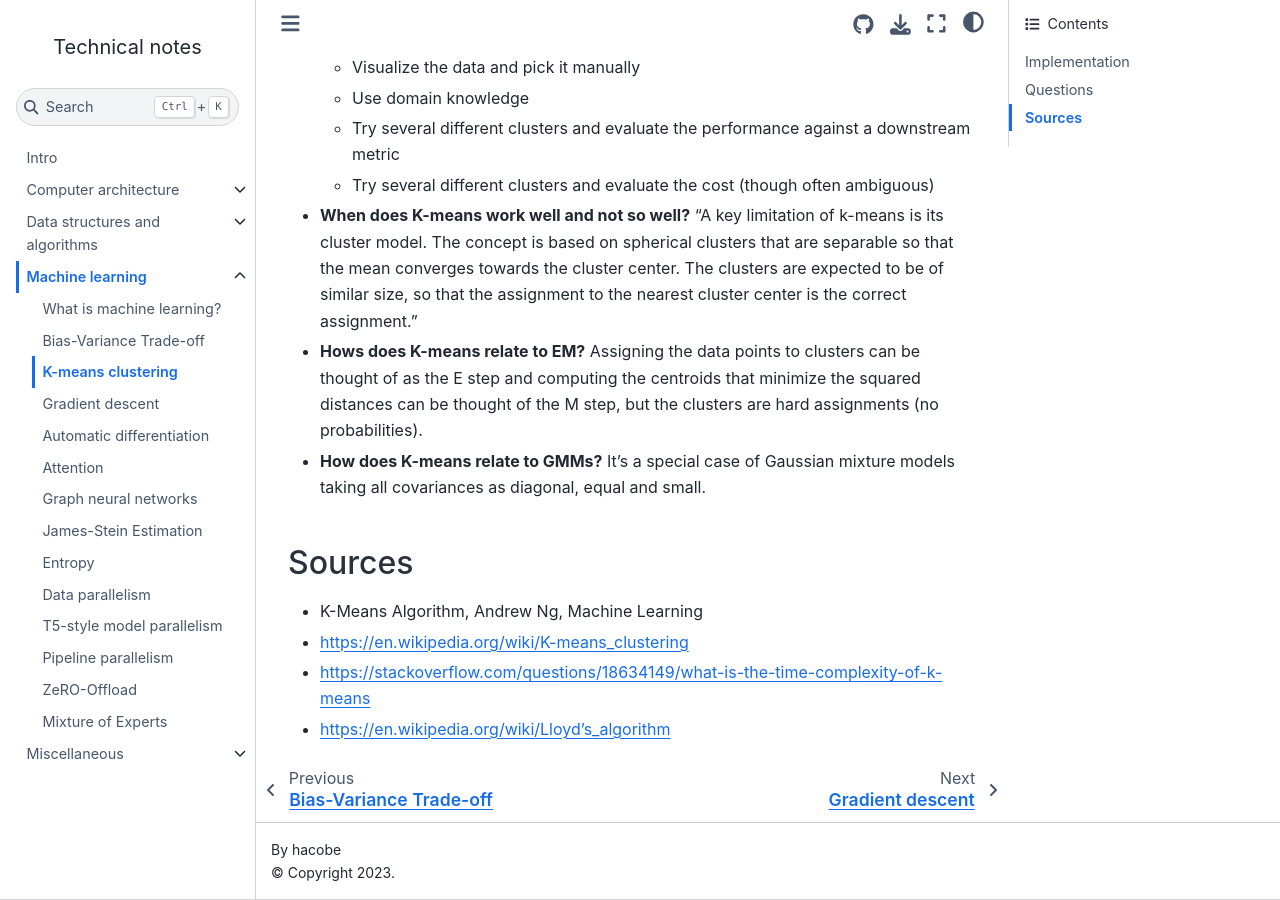
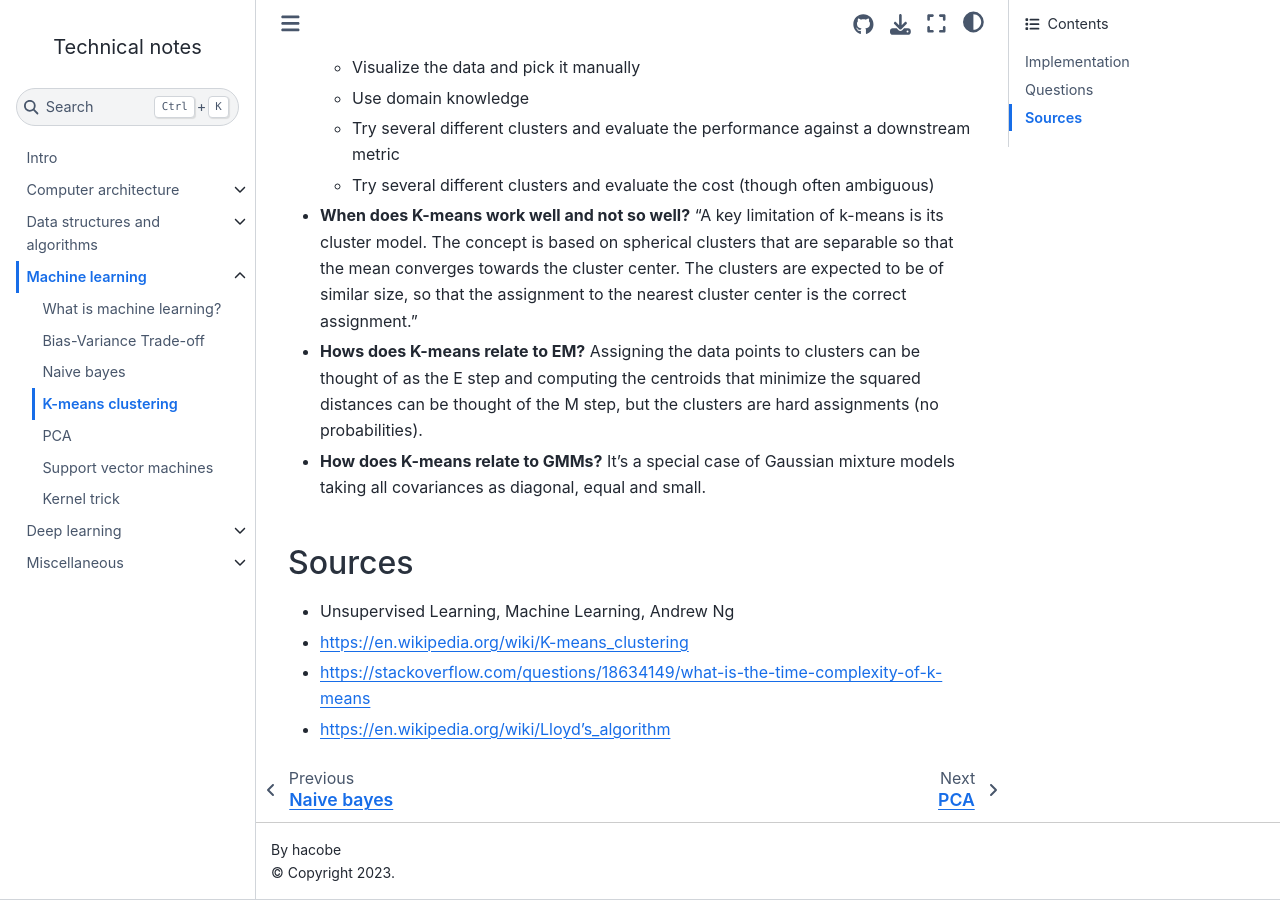
Before and after one commit to hacobe/notes, a Jupyter Book: the page built from k_means_clustering.md, in a window 1280 px wide and 900 px high, scrolled down 831 px. Built offline with Jupyter Book 1.0.4 settings and Sphinx 7.4.7 and the Sphinx Book theme 1.1.4, drawn with Linux system fonts in a browser that asks for light colours.

Commit message:
Add a few more posts on machine learning and create a separate section for deep learning

```diff
--- a/_toc.yml
+++ b/_toc.yml
@@ -29,13 +29,17 @@ chapters:
     sections:
       - file: what_is_machine_learning
       - file: bias_variance_tradeoff
+      - file: naive_bayes
       - file: k_means_clustering
+      - file: pca
+      - file: support_vector_machines
+      - file: kernel_trick
+  - file: deep_learning
+    sections:
       - file: gradient_descent
       - file: automatic_differentiation
       - file: attention
       - file: graph_neural_networks
-      - file: james_stein_estimation
-      - file: entropy
       - file: data_parallelism
       - file: t5_style_model_parallelism
       - file: pipeline_parallelism
@@ -46,3 +50,5 @@ chapters:
       - file: broadcasting
       - file: how_to_solve_it
       - file: modular_exponentiation
+      - file: james_stein_estimation
+      - file: entropy
--- a/k_means_clustering.md
+++ b/k_means_clustering.md
@@ -32,7 +32,7 @@ We often want to run it 100s of times with different initializations. The runnin
 
 ## Sources
 
-* K-Means Algorithm, Andrew Ng, Machine Learning
+* Unsupervised Learning, Machine Learning, Andrew Ng
 * https://en.wikipedia.org/wiki/K-means_clustering
 * https://stackoverflow.com/questions/18634149/what-is-the-time-complexity-of-k-means
 * https://en.wikipedia.org/wiki/Lloyd%27s_algorithm
```
Also changed, not shown: deep_learning.md (added, +1 -0 lines), kernel_trick.md (added, +21 -0 lines), naive_bayes.md (added, +25 -0 lines), pca.md (added, +32 -0 lines), support_vector_machines.md (added, +24 -0 lines), img/pca_projection.png (added).
